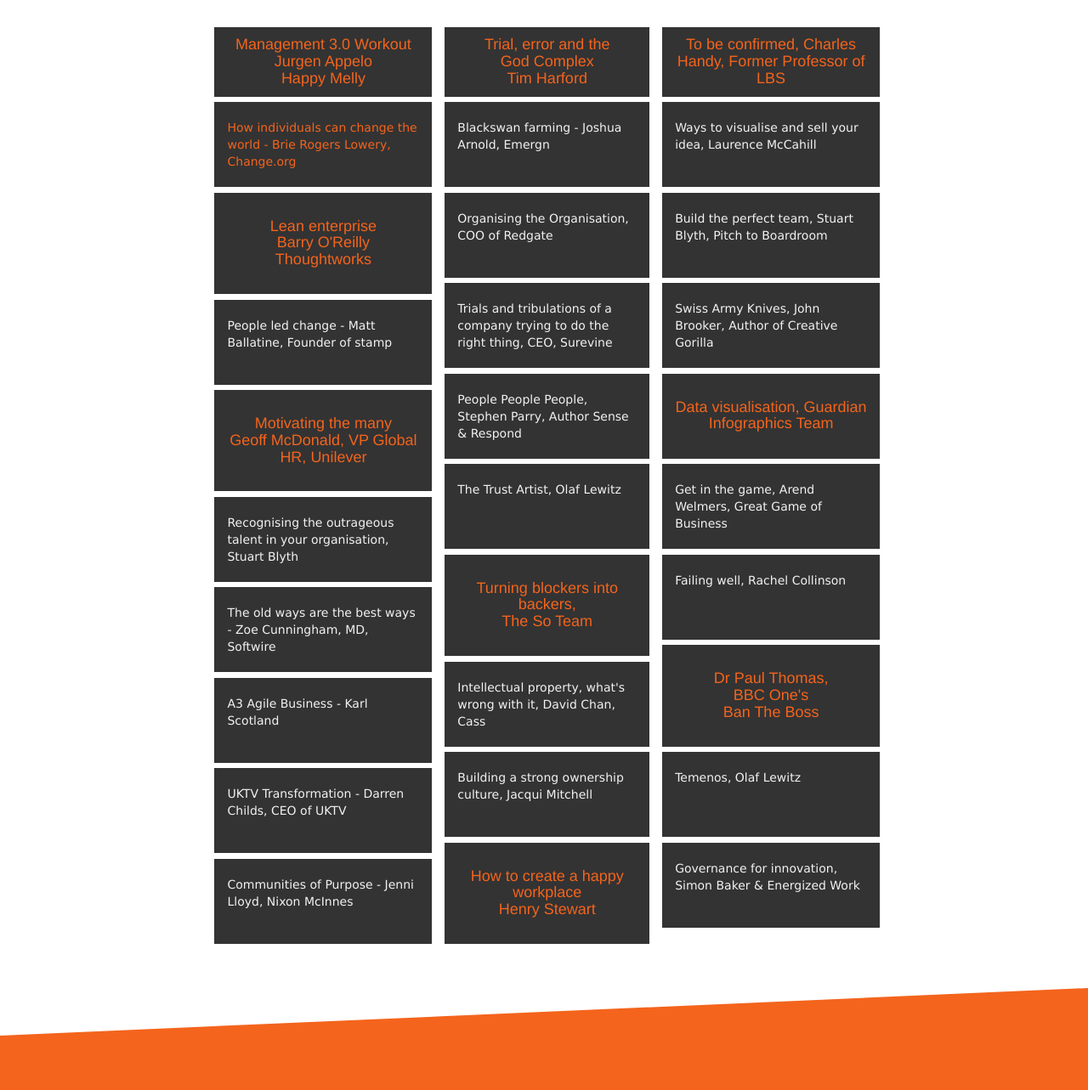
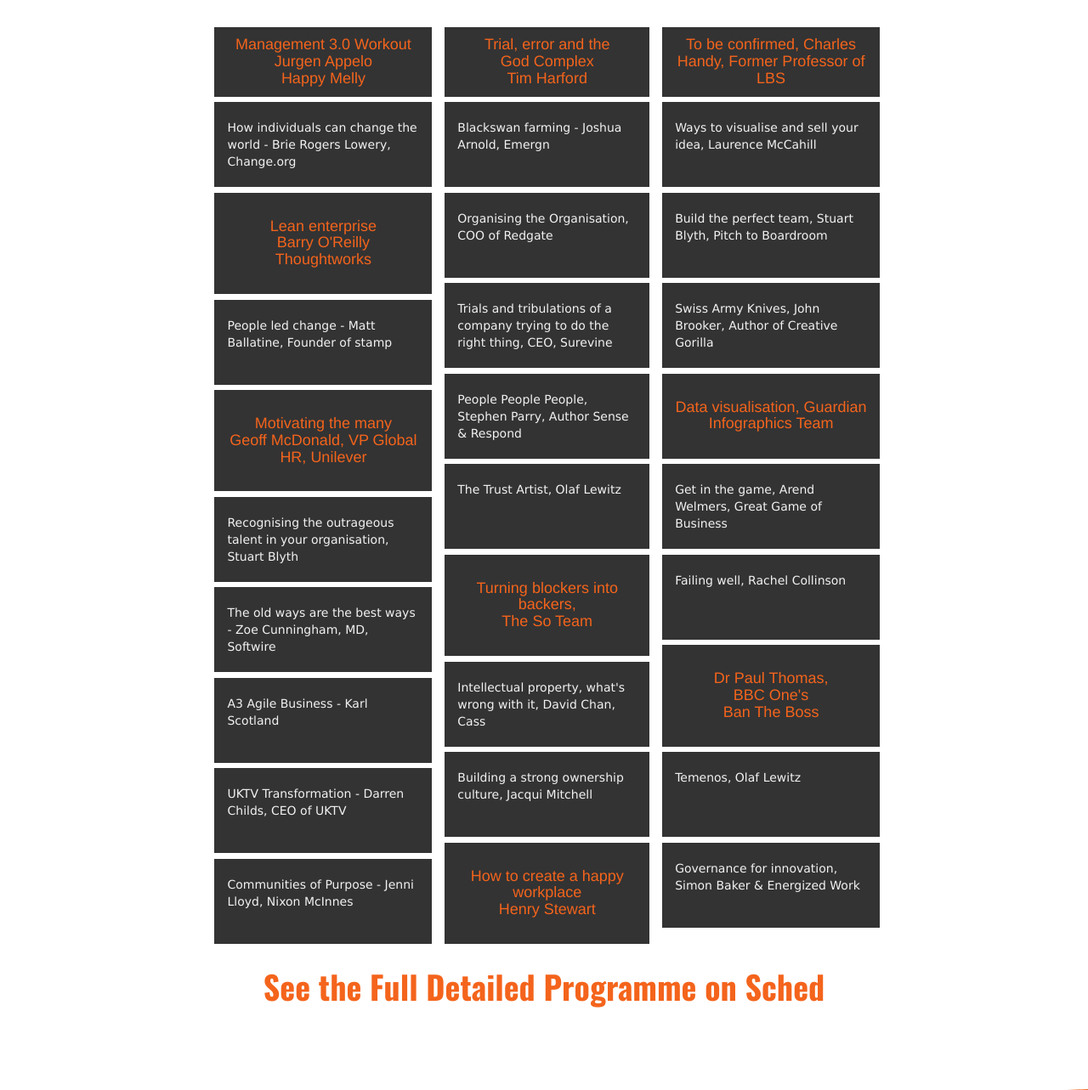
Before and after one commit to Gamevy/spark-website, a plain HTML site: page index.html in a window 1280 px wide. Shown: the part 5020-6303 px from the top of the page at 85% size. Drawn offline with nearby package versions, Linux system fonts and the light colour scheme; a small style sheet from the web is missing.

Commit message:
Index updates

```diff
--- a/index.html
+++ b/index.html
@@ -502,7 +502,7 @@
                         <div class="schedule-item col-sm-4">
                           <ul>
                             <li><h4><a href="jurgenappelo.html">Management 3.0 Workout<br/>Jurgen Appelo<br/>Happy Melly</a></h4></li>
-                            <li><a href="brierogerslowery.html">How individuals can change the world - Brie Rogers Lowery, Change.org</a></li>
+                            <li>How individuals can change the world - Brie Rogers Lowery, Change.org</a></li>
                             <li><h4>Lean enterprise <br/>Barry O'Reilly <br/>Thoughtworks</h4></li>
                             <li>People led change - Matt Ballatine, Founder of stamp</li>
                             <li><h4>Motivating the many <br/>Geoff McDonald, VP Global HR, Unilever</h4></li>
@@ -547,6 +547,7 @@
                 </div>
               </div>
             </div>
+             <h2 class="heading text-center"><a href="http://sparkthechange2014.sched.org/" target="_blank">See the Full Detailed Programme on Sched</a></h2>
           </div>
 
         </div><!--/.container-->
```
